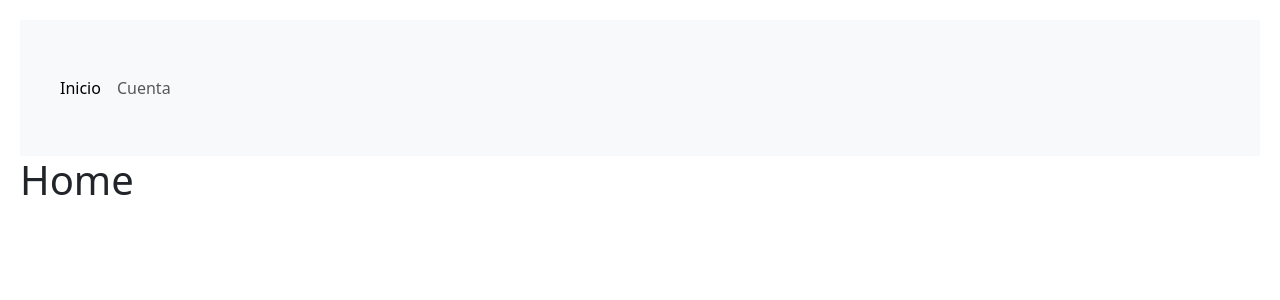
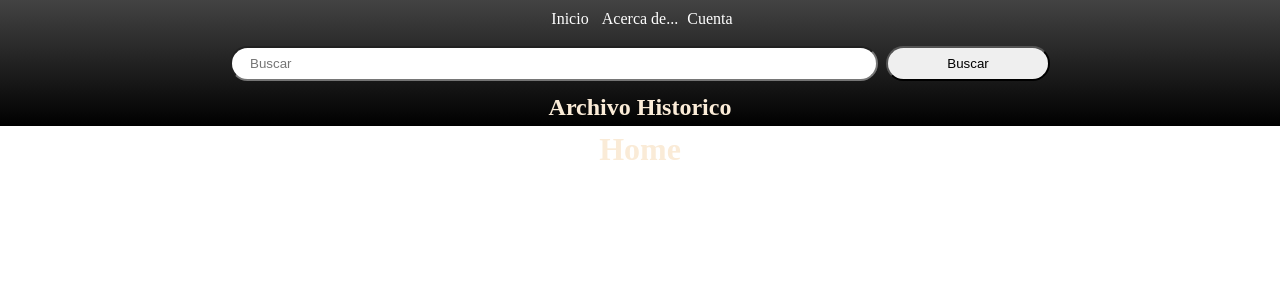
Before and after one commit to Facu137/Archivo-H-Frontend, a React (Vite) app: page / in a window 1280 px wide. Shown: the top 300 px of the page. Built offline with nearby package versions, Linux system fonts and the light colour scheme.

Commit message:
actualizado navbar, estructura body, quitado bootstrap

```diff
--- a/index.html
+++ b/index.html
@@ -2,13 +2,6 @@
 <html lang="es-AR">
   <head>
     <meta charset="UTF-8" />
-    <link
-      href="https://cdn.jsdelivr.net/npm/bootstrap@5.3.3/dist/css/bootstrap.min.css"
-      rel="stylesheet"
-      integrity="sha384-QWTKZyjpPEjISv5WaRU9OFeRpok6YctnYmDr5pNlyT2bRjXh0JMhjY6hW+ALEwIH"
-      crossorigin="anonymous"
-    />
-
     <meta name="viewport" content="width=device-width, initial-scale=1.0" />
     <title>Archivo Historico Santiago del Estero</title>
     <meta
@@ -22,10 +15,5 @@
   <body>
     <div id="root"></div>
     <script type="module" src="/src/main.jsx"></script>
-    <script
-      src="https://cdn.jsdelivr.net/npm/bootstrap@5.3.3/dist/js/bootstrap.bundle.min.js"
-      integrity="sha384-YvpcrYf0tY3lHB60NNkmXc5s9fDVZLESaAA55NDzOxhy9GkcIdslK1eN7N6jIeHz"
-      crossorigin="anonymous"
-    ></script>
   </body>
 </html>
--- a/src/components/NavBar/NavBar.css
+++ b/src/components/NavBar/NavBar.css
@@ -0,0 +1,162 @@
+header {
+  background: linear-gradient(to top, #000000, #434343);
+  width: 100%;
+
+  display: flex;
+  flex-direction: column;
+  align-items: center;
+}
+
+nav {
+    width: 100%;
+
+  display: flex;
+  flex-direction: column;
+  align-items: center;
+}
+
+#seccion-principal {
+  display: flex;
+  align-items: center;
+  justify-content: center;
+}
+#seccion-principal a {
+  display: flex;
+  justify-content: center;
+  margin: 0;
+  padding: 10px 10px;
+  text-decoration: none;
+  color: #ffffff;
+  max-width: 70px;
+
+  flex: auto;
+
+  text-overflow: ellipsis;
+  white-space: nowrap; /* Evitar saltos de línea */
+}
+
+#seccion-busqueda {
+  display: flex;
+  margin: 0px 10px;
+}
+#seccion-busqueda input {
+  flex-grow: 1;
+
+  padding: 8px;
+  border-radius: 50px;
+  margin: 8px 0px;
+}
+
+#seccion-busqueda button {
+  width: 20%;
+  min-width: 85px;
+  border-radius: 50px;
+  margin: 8px 0px 8px 8px;
+}
+
+input::placeholder {
+  padding: 0px 10px;
+}
+
+#seccion-informacion {
+  display: flex;
+  align-items: center;
+  justify-content: center;
+}
+h1 {
+  text-align: center;
+  white-space: nowrap;
+  margin: 5px;
+}
+
+/* Pantallas de escritorio grandes (2K o superior): */
+@media (min-width: 1921px) {
+  .ajusteancho {
+    width: 1500px; /* Ancho personalizado para pantallas grandes */
+  }
+}
+
+/* Pantallas de escritorio (Full HD): */
+@media (min-width: 1601px) and (max-width: 1920px) {
+  .ajusteancho {
+    width: 1280px; /* Ancho personalizado para pantallas Full HD */
+  }
+}
+/* Pantallas de escritorio (HD+): */
+@media (min-width: 1281px) and (max-width: 1600px) {
+  .ajusteancho {
+    width: 960px; /* Ancho personalizado para pantallas HD */
+  }
+}
+
+/* Pantallas de escritorio (HD): */
+@media (min-width: 1025px) and (max-width: 1280px) {
+  .ajusteancho {
+    width: 820px; /* Ancho personalizado para pantallas HD */
+  }
+}
+
+/* Pantallas de escritorio (VGA): */
+@media (min-width: 600px) and (max-width: 1024px) {
+  .ajusteancho {
+    width: 550px; /* Ancho personalizado para pantallas VGA */
+  }
+}
+
+/* Móviles grandes: */
+@media (min-width: 391px) and (max-width: 599px) {
+  .ajusteancho {
+    width: 90%; /* Ancho personalizado para móviles grandes */
+  }
+  #seccion-principal a {
+    display: flex;
+    justify-content: center;
+    margin: 0;
+    padding: 7px 7px;
+    text-decoration: none;
+    color: #ffffff;
+    max-width: 70px;
+
+    flex: auto;
+
+    text-overflow: ellipsis;
+    white-space: nowrap; /* Evitar saltos de línea */
+  }
+  #seccion-contenido {
+    display: grid;
+    grid-template-columns: 5fr 1fr;
+    grid-template-rows: 32px 32px 1fr;
+    grid-template-areas:
+      "navegacion navegacion"
+      "fav fav"
+      "contenido contenido";
+  }
+}
+
+/* Móviles pequeños: */
+@media (max-width: 390px) {
+
+  #seccion-principal a {
+    display: flex;
+    justify-content: center;
+    margin: 0;
+    padding: 7px 7px;
+    text-decoration: none;
+    color: #ffffff;
+    max-width: 70px;
+
+    flex: auto;
+
+    text-overflow: ellipsis;
+    white-space: nowrap; /* Evitar saltos de línea */
+  }
+  #seccion-contenido {
+    display: grid;
+    grid-template-columns: 5fr 1fr;
+    grid-template-rows: 32px 32px 1fr;
+    grid-template-areas:
+      "navegacion navegacion"
+      "fav fav"
+      "contenido contenido";
+  }
+}
--- a/src/components/NavBar/NavBar.jsx
+++ b/src/components/NavBar/NavBar.jsx
@@ -1,36 +1,27 @@
 import { Link, NavLink } from "react-router-dom";
-import './NavBar.css';
+import "./NavBar.css";
 
 export const NavBar = () => {
   return (
-    <nav className="navbar navbar-expand-lg bg-body-tertiary">
-      <div className="container-fluid">
-        <button
-          className="navbar-toggler"
-          type="button"
-          data-bs-toggle="collapse"
-          data-bs-target="#navbarNav"
-          aria-controls="navbarNav"
-          aria-expanded="false"
-          aria-label="Toggle navigation"
-        >
-          <span className="navbar-toggler-icon"></span>
-        </button>
-        <div className="collapse navbar-collapse" id="navbarNav">
-          <ul className="navbar-nav">
-            <li className="nav-item">
-              <NavLink to='/' className="nav-link active" aria-current="page">
+    <header>
+      <nav>
+        <div class="ajusteancho" id="seccion-principal">
+          <NavLink to="/" className="nav-link active" aria-current="page">
             Inicio
           </NavLink>
-            </li>
-            <li className="nav-item">
-              <NavLink to='/login' className="nav-link">
+          <a href="#">Acerca de...</a>
+          <NavLink to="/login" className="nav-link">
             Cuenta
           </NavLink>
-            </li>
-          </ul>
         </div>
+        <div class="ajusteancho" id="seccion-busqueda">
+          <input type="text" placeholder="Buscar" />
+          <button type="submit">Buscar</button>
+        </div>
+        <div class="ajusteancho" id="seccion-informacion">
+          <h1>Archivo Historico</h1>
         </div>
       </nav>
+    </header>
   );
 };
--- a/src/index.css
+++ b/src/index.css
@@ -3,8 +3,6 @@
     min-width: 0;/*Evita problemas con el desbordamiento en Flexbox y Grid.
     Algunos navegadores, por defecto, no permiten que los elementos se encojan más allá de su contenido mínimo,
     lo que puede causar problemas de diseño inesperados.*/
-    font: inherit;/*Asegura que todos los elementos hereden las propiedades de fuente del elemento padre.
-    Esto contribuye a una consistencia en el estilo de texto en toda la página.*/
 }
 
 *, *::before, *::after {
@@ -27,6 +25,12 @@ body {
     lo cual es un punto de partida común para un diseño personalizado.*/
     min-height: 100dvh;/*Establece la altura mínima del cuerpo a 100% del viewport height,
     asegurando que el cuerpo llene al menos toda la altura de la ventana del navegador.*/
+    width: 100%;
+
+    color:antiquewhite;
+
+    display: flex;
+    flex-direction: column;
 }
 
 h1, h2, h3, h4, h5, h6 {
@@ -37,7 +41,3 @@ h1, h2, h3, h4, h5, h6 {
 p {
     text-wrap: pretty;/*Ajusta la longitud de las líneas de los párrafos para una mejor presentación visual de la última línea.*/
 }
-
-div {
-    margin: 20px;
-}
```
Lines whose indentation alone changed are shown as unchanged.
